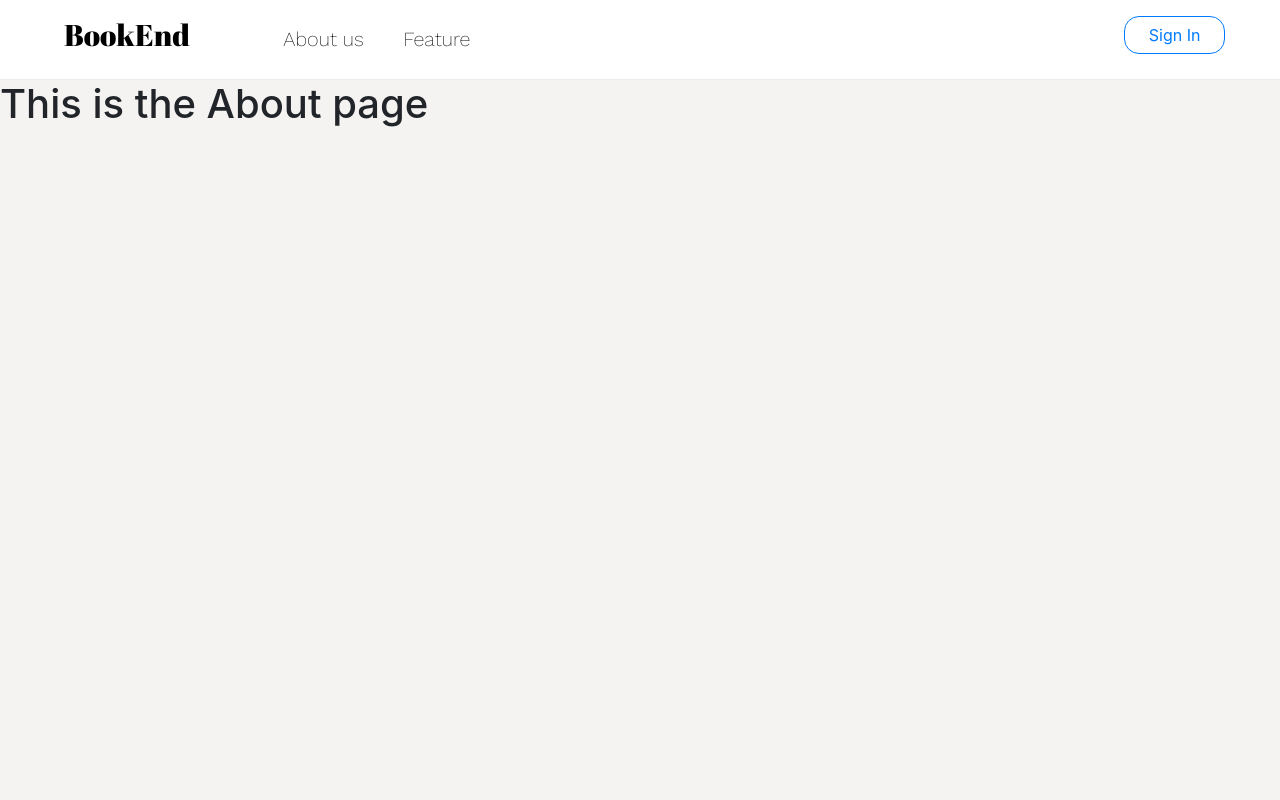
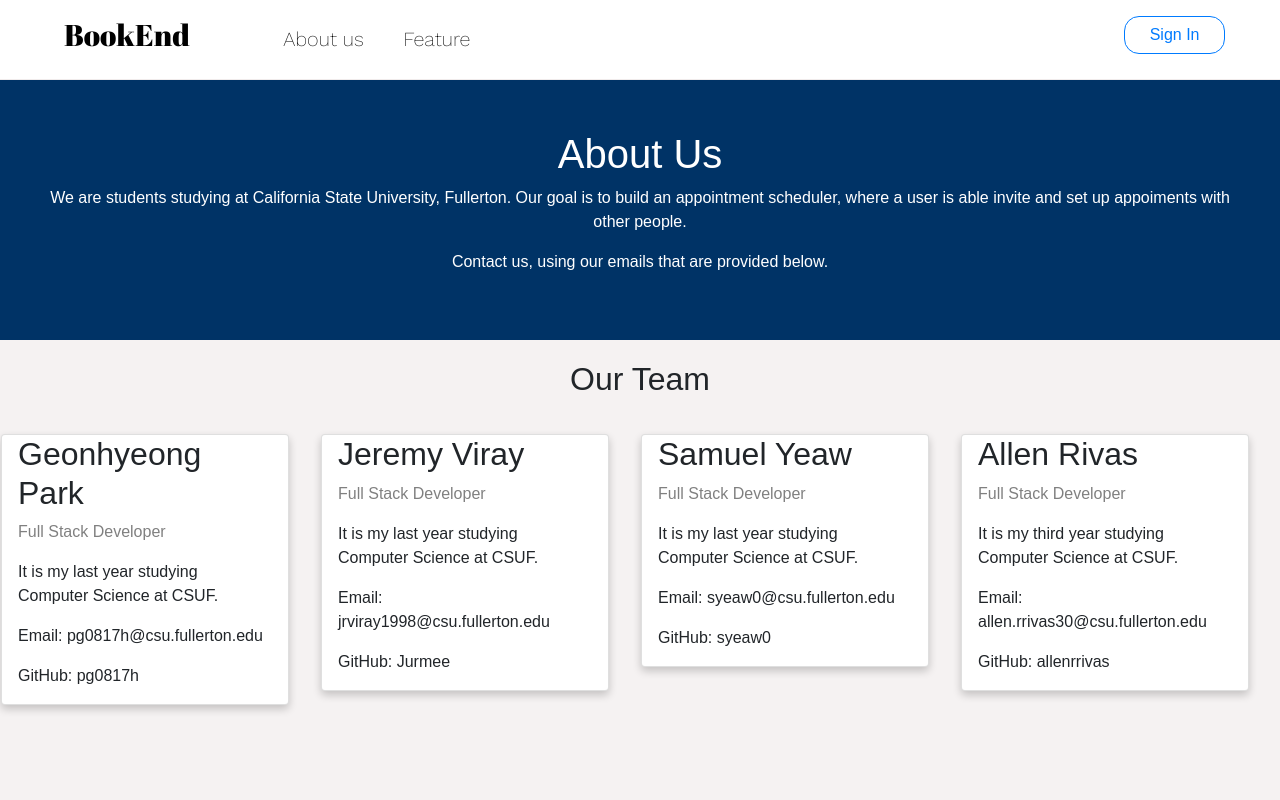
Before and after one commit to pg0817h/CPSC490_BOOKEND, a Django app: page /first_app/about/ in a window 1280 px wide. Run offline with Django 3.2, Linux system fonts and the light colour scheme; some libraries are stand-ins or nearby versions.

Commit message:
About and Features Updated

```diff
--- a/templates/nav/about.html
+++ b/templates/nav/about.html
@@ -3,9 +3,133 @@
 {% load static %}
 {% block nav %}
 
- <body>
-    <h1>This is the About page</h1>
+<html>
+  <head>
+    <meta name="viewport" content="width=device-width, initial-scale=1" />
+    <style>
+      body {
+        font-family: Arial, Helvetica, sans-serif;
+        margin: 0;
+      }
 
-</body>
+      html {
+        box-sizing: border-box;
+      }
+
+      *,
+      *:before,
+      *:after {
+        box-sizing: inherit;
+      }
+
+      .column {
+        float: left;
+        width: 33.3%;
+        margin-bottom: 16px;
+        padding: 0 8px;
+      }
+
+      .card {
+        box-shadow: 0 4px 8px 0 rgba(0, 0, 0, 0.2);
+        margin: 8px;
+      }
+
+      .about-section {
+        padding: 50px;
+        text-align: center;
+        background-color: #003366;
+        color: white;
+      }
+
+      .container {
+        padding: 0 16px;
+      }
+
+      .container::after,
+      .row::after {
+        content: "";
+        clear: both;
+        display: table;
+      }
+
+      .title {
+        color: grey;
+      }
+
+      @media screen and (max-width: 650px) {
+        .column {
+          width: 100%;
+          display: block;
+        }
+      }
+    </style>
+  </head>
+  <body>
+    <div class="about-section">
+      <h1>About Us</h1>
+      <p>
+        We are students studying at California State University, Fullerton. Our
+        goal is to build an appointment scheduler, where a user is able invite
+        and set up appoiments with other people.
+      </p>
+      <p>
+        Contact us, using our emails that are provided below.
+      </p>
+    </div>
+
+    <h2 style="text-align: center; padding: 20px;">Our Team</h2>
+    <div class="row">
+      <div class="column">
+        <div class="card">
+          <div class="container">
+            <h2>Geonhyeong Park</h2>
+            <p class="title">Full Stack Developer</p>
+            <p>It is my last year studying Computer Science at CSUF.</p>
+            <p>Email: pg0817h@csu.fullerton.edu</p>
+            <p>GitHub: pg0817h</p>
+          </div>
+        </div>
+      </div>
+
+      <div class="column">
+        <div class="card">
+          <div class="container">
+            <h2>Jeremy Viray</h2>
+            <p class="title">Full Stack Developer</p>
+            <p>It is my last year studying Computer Science at CSUF.</p>
+            <p>Email: jrviray1998@csu.fullerton.edu</p>
+            <p>GitHub: Jurmee</p>
+          </div>
+        </div>
+      </div>
+
+      <div class="column">
+        <div class="card">
+          <div class="container">
+            <h2>Samuel Yeaw</h2>
+            <p class="title">Full Stack Developer</p>
+            <p>
+              It is my last year studying Computer Science at CSUF.
+            </p>
+            <p>Email: syeaw0@csu.fullerton.edu</p>
+            <p>GitHub: syeaw0</p>
+          </div>
+        </div>
+      </div>
+
+      <div class="column">
+        <div class="card">
+          <div class="container">
+            <h2>Allen Rivas</h2>
+            <p class="title">Full Stack Developer</p>
+            <p>It is my third year studying Computer Science at CSUF.</p>
+            <p>Email: allen.rrivas30@csu.fullerton.edu</p>
+            <p>GitHub: allenrrivas</p>
+          </div>
+        </div>
+      </div>
+    </div>
+  </body>
+</html>
 
 {% endblock %}
```
Also changed, not shown: templates/nav/features.html (+67 -3 lines).
